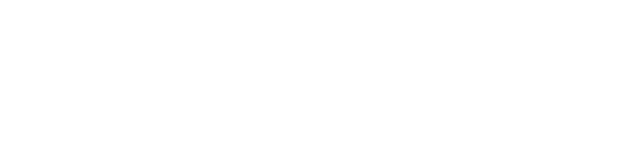
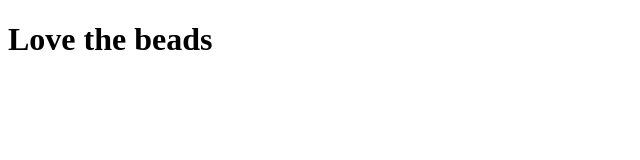
Before and after one commit to 484021/LoveTheBeads, a plain HTML site: page index.html in a window 1280 px wide. Shown: the whole page, without its empty margins (0-640 px from the left). Drawn offline with Linux system fonts and the light colour scheme.

Commit message:
feat:ready to start

```diff
--- a/index.html
+++ b/index.html
@@ -6,6 +6,6 @@
     <title>Love the beads</title>
 </head>
 <body>
-
+    <h1>Love the beads</h1>
 </body>
 </html>
```
